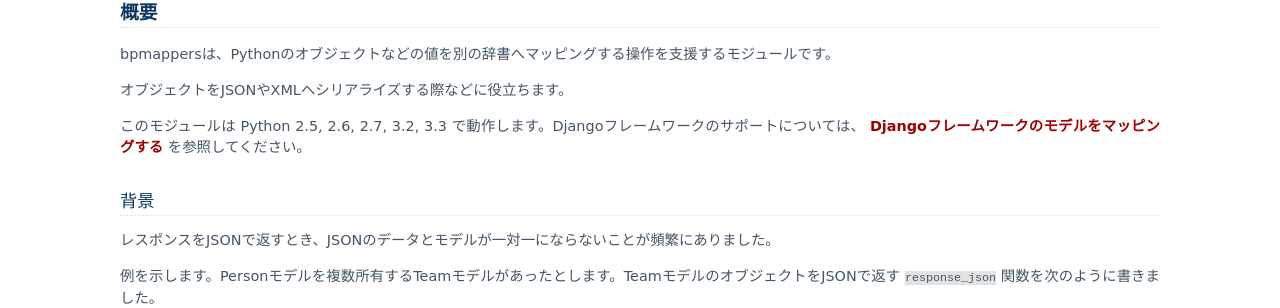
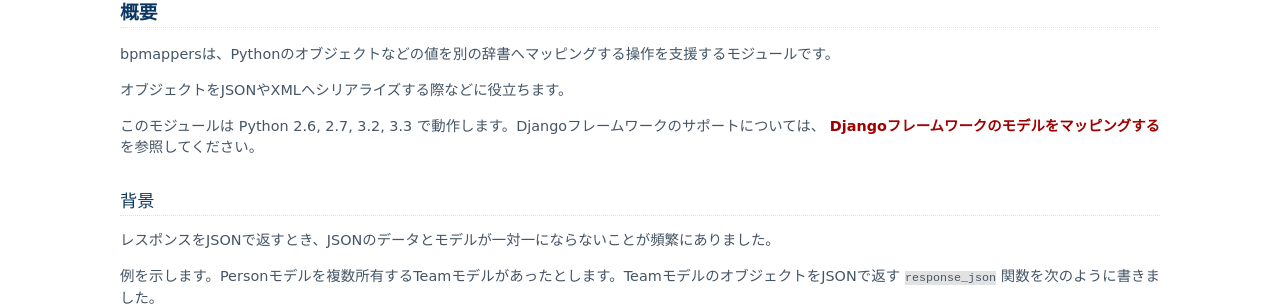
Before and after one commit to beproud/bpmappers, a Sphinx documentation site: the page built from docs/ja/source/intro.rst, in a window 1280 px wide. Shown: the part 135-443 px from the top of the page. Built offline with Sphinx 7.4.7, drawn with Linux system fonts in a browser that asks for light colours.

Commit message:
Django1.6対応について記述

```diff
--- a/docs/ja/source/djangomodel.rst
+++ b/docs/ja/source/djangomodel.rst
@@ -9,7 +9,7 @@
 Djangoフレームワークのバージョン
 ================================
 
-``bpmappers.djangomodel`` は、Djangoフレームワークのバージョンが 1.0 から 1.5 に対応しています。
+``bpmappers.djangomodel`` は、Djangoフレームワークのバージョンが 1.0 から 1.6 に対応しています。
 
 1.0 以前のバージョンへの対応予定は、今のところありません。
 
--- a/docs/ja/source/intro.rst
+++ b/docs/ja/source/intro.rst
@@ -8,7 +8,7 @@
 
 オブジェクトをJSONやXMLへシリアライズする際などに役立ちます。
 
-このモジュールは Python 2.5, 2.6, 2.7, 3.2, 3.3 で動作します。Djangoフレームワークのサポートについては、 :ref:`djangomodel` を参照してください。
+このモジュールは Python 2.6, 2.7, 3.2, 3.3 で動作します。Djangoフレームワークのサポートについては、 :ref:`djangomodel` を参照してください。
 
 背景
 ====
```
